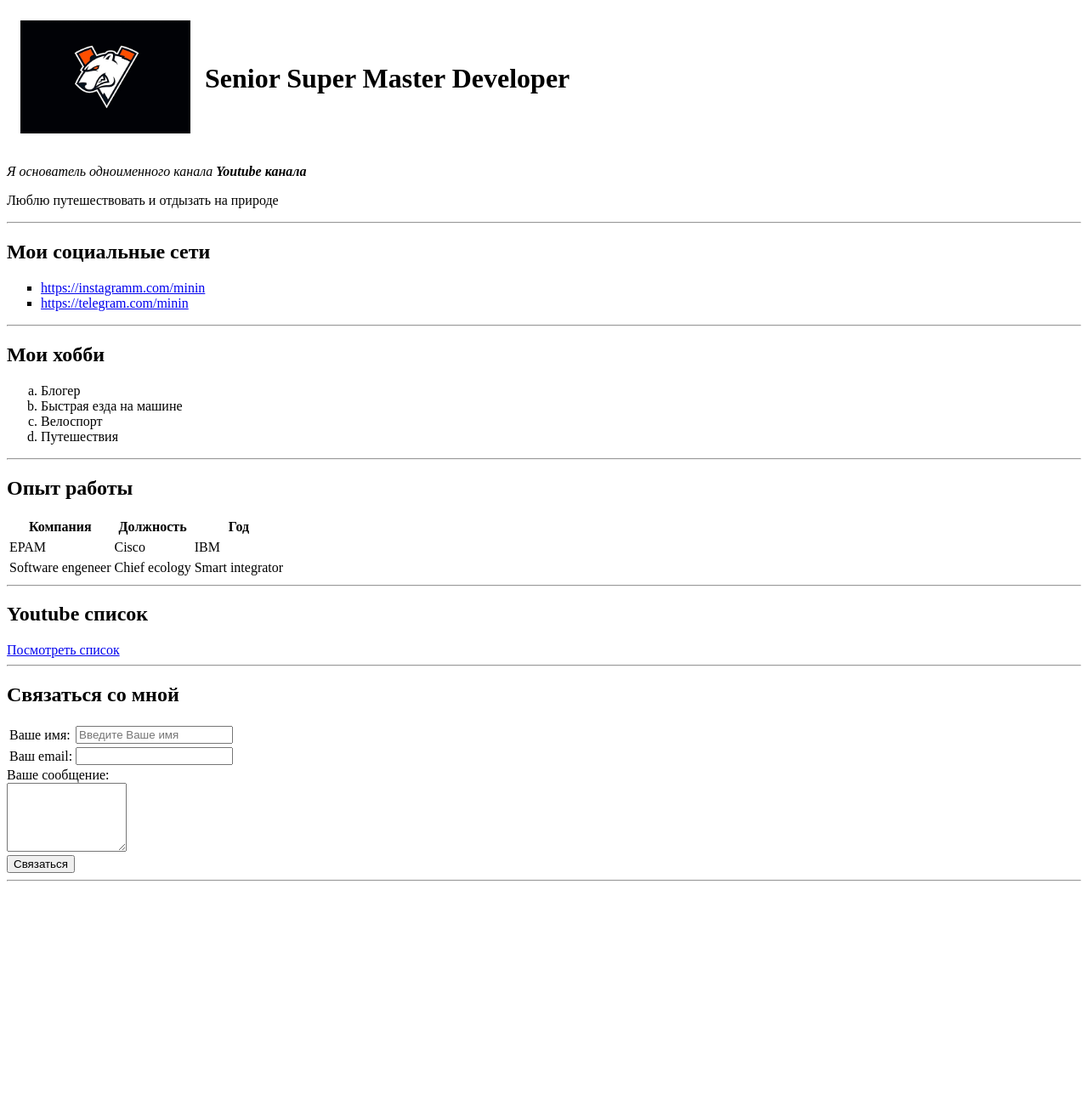
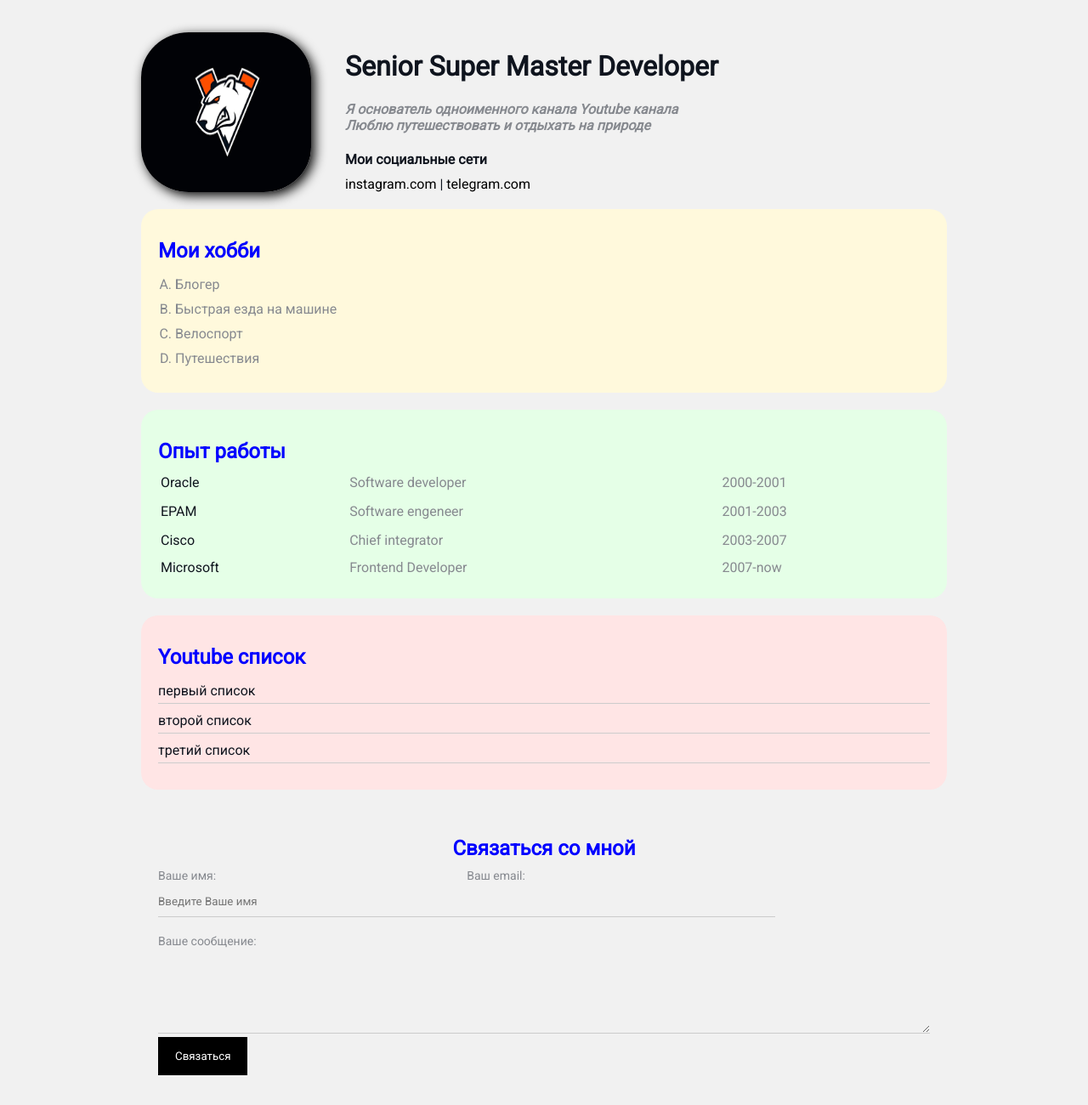
Before and after one commit to Nicken2020/cv, a plain HTML site: page index.html in a window 1280 px wide. Shown: the top 1300 px of the page at 85% size. Before the commit the page ends 1045 px from the top, so only its background shows below. Drawn offline with Linux system fonts and the light colour scheme.

Commit message:
css course

```diff
--- a/index.html
+++ b/index.html
@@ -4,83 +4,102 @@
     <meta charset="UTF-8" />
     <title>Nicken CV</title>
   </head>
+  <link href="styles.css" rel="stylesheet" />
+  <body>
+    <div class="container">
+      <div class="info">
+        <img src="logo.png" alt="Здесь фотка" class="avatar" />
+        <div class="info-text">
+          <h1>Senior Super Master Developer</h1>
+          <p>
+            Я основатель одноименного канала <strong>Youtube канала</strong>
+          </p>
+          <p>Люблю путешествовать и отдыхать на природе</p>
 
-  <body>
-    <table cellspacing="15">
-      <tr>
-        <td><img src="logo.png" width="200" alt="Здесь фотка" /></td>
-        <td>
-          <h1>Senior Super Master Developer</h1>
-        </td>
-      </tr>
-    </table>
+          <h4>Мои социальные сети</h4>
+          <a href="https://instagram.com" target="_blank">instagram.com</a>
+          |
+          <a href="https://youtube.com" target="_blank">telegram.com</a>
+        </div>
+      </div>
 
-    <p>
-      <em>Я основатель одноименного канала <strong>Youtube канала</strong></em>
-    </p>
-    <p>Люблю путешествовать и отдызать на природе</p>
-
-    <hr />
-    <h2>Мои социальные сети</h2>
-    <ul type="square">
-      <li>
-        <a href="www.google.com" target="_blank"
-          >https://instagramm.com/minin</a
-        >
-      </li>
-      <li><a href="www.youtube.com">https://telegram.com/minin</a></li>
-    </ul>
-    <hr />
+      <div class="card bg-yellow">
         <h2>Мои хобби</h2>
-    <ol type="a">
+        <ol type="A" class="list">
           <li>Блогер</li>
           <li>Быстрая езда на машине</li>
           <li>Велоспорт</li>
           <li>Путешествия</li>
         </ol>
-    <hr />
+      </div>
+      <div class="card bg-green">
         <h2>Опыт работы</h2>
-    <table>
+        <table class="table">
           <tr>
-        <th>Компания</th>
-        <th>Должность</th>
-        <th>Год</th>
+            <td>Oracle</td>
+            <td>Software developer</td>
+            <td>2000-2001</td>
           </tr>
           <tr></tr>
           <td>EPAM</td>
-      <td>Cisco</td>
-      <td>IBM</td>
+          <td>Software engeneer</td>
+          <td>2001-2003</td>
           <tr></tr>
           <tr>
-        <td>Software engeneer</td>
-        <td>Chief ecology</td>
-        <td>Smart integrator</td>
+            <td>Cisco</td>
+            <td>Chief integrator</td>
+            <td>2003-2007</td>
+          </tr>
+          <tr>
+            <td>Microsoft</td>
+            <td>Frontend Developer</td>
+            <td>2007-now</td>
           </tr>
         </table>
-    <hr />
+      </div>
+      <div class="card bg-red">
         <h2>Youtube список</h2>
-    <a href="youtube.html" target="_blank">Посмотреть список</a>
-    <hr />
+        <ul class="link-list">
+          <li>первый список</li>
+          <li>второй список</li>
+          <li>третий список</li>
+        </ul>
+      </div>
+      <div class="contact">
+        <div class="card">
           <h2>Связаться со мной</h2>
           <form action="\">
-      <table>
-        <tr>
-          <td><label for="name">Ваше имя:</label></td>
-          <td>
+            <div class="row">
+              <div class="form-group">
+                <label for="name">Ваше имя:</label>
+
                 <input type="text" id="name" placeholder="Введите Ваше имя" />
-          </td>
-        </tr>
-        <tr>
-          <td><label for="email">Ваш email:</label></td>
-          <td><input type="email" id="email" /></td>
-        </tr>
-      </table>
+              </div>
+              <div class="form-group">
+                <label for="email">Ваш email:</label>
+                <input type="email" id="email" />
+              </div>
+            </div>
+            <div class="form-group">
               <label for="text">Ваше сообщение:</label>
-      <br />
               <textarea rows="5" cols="15"></textarea>
-      <br />
-      <input type="submit" value="Связаться" />
+            </div>
+
+            <input class="btn" type="submit" value="Связаться" />
           </form>
-    <hr />
+          <div class="position">
+            <div class="box"></div>
+          </div>
+        </div>
+      </div>
+    </div>
+
+    <!-- <div class="box-model">
+      <div></div>
+      <div></div>
+      <div></div>
+      <div></div>
+    </div> -->
+    <div style="margin-bottom: 500px"></div>
   </body>
 </html>
--- /dev/null
+++ b/styles.css
@@ -0,0 +1,220 @@
+@import url("https://fonts.googleapis.com/css2?family=Roboto&display=swap");
+
+/* * {
+  padding: 0;
+  margin: 0;
+} */
+
+body {
+  background-color: #f1f1f1;
+  color: #0f141e;
+  font-size: 16px;
+  font-weight: normal;
+  font-family: "Roboto", sans-serif;
+  /* font: normal 16px "Roboto", sans-serif; */
+}
+
+a {
+  color: black;
+  text-decoration: none;
+}
+
+a:hover {
+  text-decoration: underline;
+}
+
+a:active {
+  color: blue;
+}
+
+a:visited {
+  color: gray;
+}
+
+h2 {
+  color: blue;
+}
+
+.avatar {
+  width: 200px;
+  border-radius: 28%;
+  box-shadow: 4px 4px 14px rgba(0, 0, 0, 25);
+}
+
+.info {
+  margin-bottom: 20px;
+  display: flex;
+}
+@media (max-width: 700px) {
+  .info {
+    text-align: center;
+    display: block;
+  }
+}
+
+.info-text {
+  margin-left: 40px;
+}
+
+.info-text h4 {
+  margin-bottom: 10px;
+}
+
+.info p {
+  color: #86898f;
+  margin: 0%;
+  font-style: italic;
+  font-weight: bold;
+  text-decoration: none;
+  /* text-transform: capitalize; */
+  /* letter-spacing: 5px; */
+  /* word-spacing: 5px; */
+}
+
+/* Box model */
+.container {
+  max-width: 75%;
+  margin: auto;
+  padding-top: 30px;
+}
+
+.bg-yellow {
+  background: #fff9dc;
+}
+
+.bg-green {
+  background: #e5ffe7;
+}
+
+.bg-red {
+  background: #ffe5e5;
+}
+
+.card {
+  padding: 15px 20px;
+  margin-bottom: 20px;
+  border-radius: 20px;
+}
+
+.card h2 {
+  margin-bottom: 10px;
+}
+
+.list {
+  padding: 0px 20px;
+}
+
+.list li {
+  color: #86898f;
+  margin-bottom: 10px;
+}
+
+.table {
+  width: 100%;
+}
+
+.table td {
+  padding-bottom: 10px;
+}
+
+.table td:nth-child(2),
+.table td:nth-child(3) {
+  color: #86898f;
+}
+
+.link-list {
+  list-style: none;
+  padding: 0;
+}
+
+.link-list li {
+  margin-bottom: 10px;
+  padding-bottom: 5px;
+  border-bottom: 1px solid #ccc;
+}
+
+.contact h2 {
+  text-align: center;
+}
+
+.form-group label {
+  display: block;
+  font-size: 14px;
+  color: #86898f;
+}
+
+.form-group input,
+.form-group textarea {
+  width: 100%;
+  box-sizing: border-box;
+  border: none;
+  background: transparent;
+  border-bottom: 1px solid #ccc;
+  columns: #000;
+  padding: 15px 0px 10px;
+  outline: none;
+  font-family: inherit;
+}
+
+.row {
+  display: flex;
+  margin-bottom: 20px;
+}
+.row > .form-group {
+  width: 50%;
+  margin-right: 20%;
+}
+
+.row > .form-group:first-child {
+  margin-right: 0px;
+}
+
+.btn {
+  background: #000;
+  padding: 15px 20px;
+  color: #fff;
+  border: none;
+  font-family: inherit;
+  cursor: pointer;
+}
+
+.btn:hover {
+  opacity: 0.9;
+}
+
+/* Position */
+/* .position {
+  position: relative;
+  border: 4px solid black;
+  margin-top: 40px;
+  padding: 20px;
+  height: 300px;
+}
+
+.box {
+  position: fixed;
+  top: 0px;
+  left: 0px;
+  width: 100px;
+  height: 50px;
+  background: lightcoral;
+} */
+/*
+.social {
+  background-color: rebeccapurple;
+  padding: 5px 10px 15px 20px;
+  margin: 20px;
+
+  border: 5px solid red;
+  border-bottom-style: dotted;
+  border-top-width: 15px;
+}
+
+.box-model > div {
+  float: left;
+  background: black;
+  height: 200px;
+  width: 25%;
+  border: 4px solid red;
+  box-sizing: border-box;
+} */
```
Lines whose indentation alone changed are shown as unchanged.
